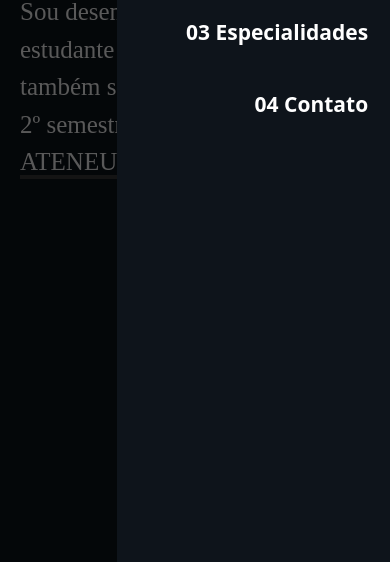
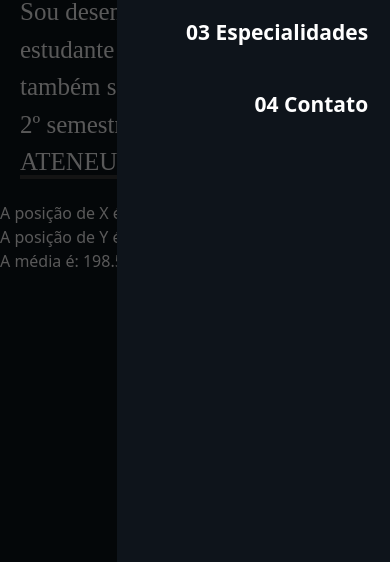
Before and after one commit to Lucaasfacanha/portfolio-aula-22-09, a website built with Vite: page Index.html in a window 390 px wide. Both pictures are taken after a click on the button 346 px from the left and 51 px from the top of the page. Shown: the part 216-778 px from the top of the page. Built offline with nearby package versions, Linux system fonts and the light colour scheme.

Commit message:
Modificacao

```diff
--- a/Index.html
+++ b/Index.html
@@ -102,6 +102,13 @@
 
 </main>
 
+    <div>
+    <p id="x">A posição de X é:</p></div>
+    <p id="y">Aposição de Y é:</p></div>
+    <p id="media">A média é:</p>
+    </div>
+
+
 <footer>
     <div>
     <p>© 2023 - Lucas Pereira Façanha</p>
--- a/main.js
+++ b/main.js
@@ -1,8 +1,10 @@
 import './style.css'
 
-let botaoAbrirMenu = document.getElementById('botaoAbrirMenu')
-let menu = document.getElementById('menuMobile2')
-let overlay = document.getElementById('overlayMenu')
+function menuMobile () {
+
+  const botaoAbrirMenu = document.getElementById('botaoAbrirMenu')
+  const menu = document.getElementById('menuMobile2')
+  const overlay = document.getElementById('overlayMenu')
 
   botaoAbrirMenu.addEventListener('click', ()=>{
       menu.classList.add('abrirMenu')
@@ -15,3 +17,26 @@ menu.addEventListener('click', ()=>{
   overlay.addEventListener('click', ()=>{
       menu.classList.remove('abrirMenu')
   })
+}
+menuMobile();
+
+
+function main (){
+  const x = document.querySelector('#x');
+  const y = document.querySelector('#y');
+  const me = document.querySelector('#media');
+
+  document.body.addEventListener('click', (event) => {
+    x.innerHTML = 'A posição de X é: ' + event.clientX;
+    y.innerHTML = 'A posição de Y é: ' + event.clientY;
+    const media = (event.clientX + event.clientY) / 2;
+    me.innerHTML = 'A média é: ' + media;
+})
+  document.body.style.height = '100vh'
+
+
+
+
+}
+
+main ();
```
Lines whose indentation alone changed are shown as unchanged.
